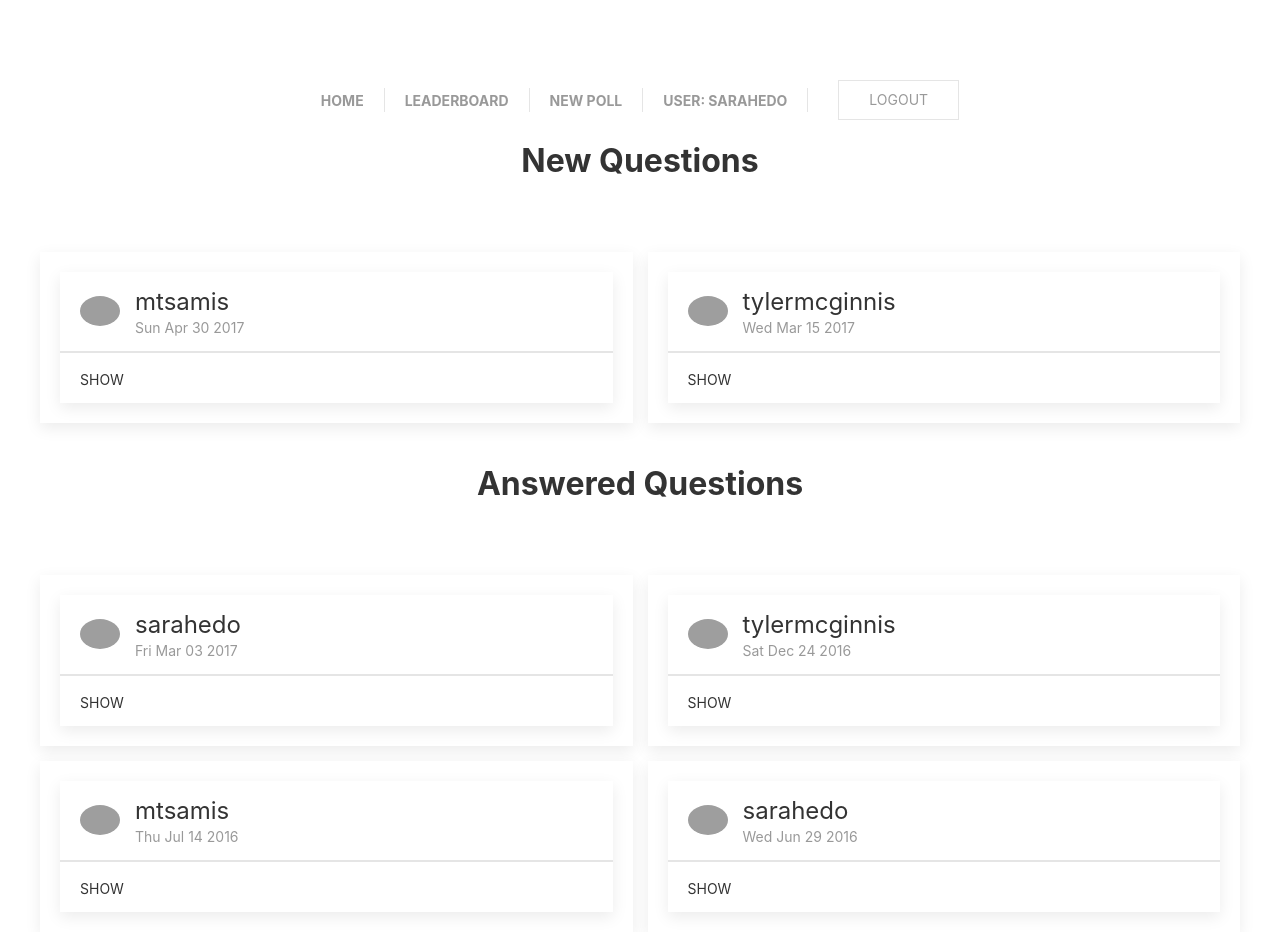
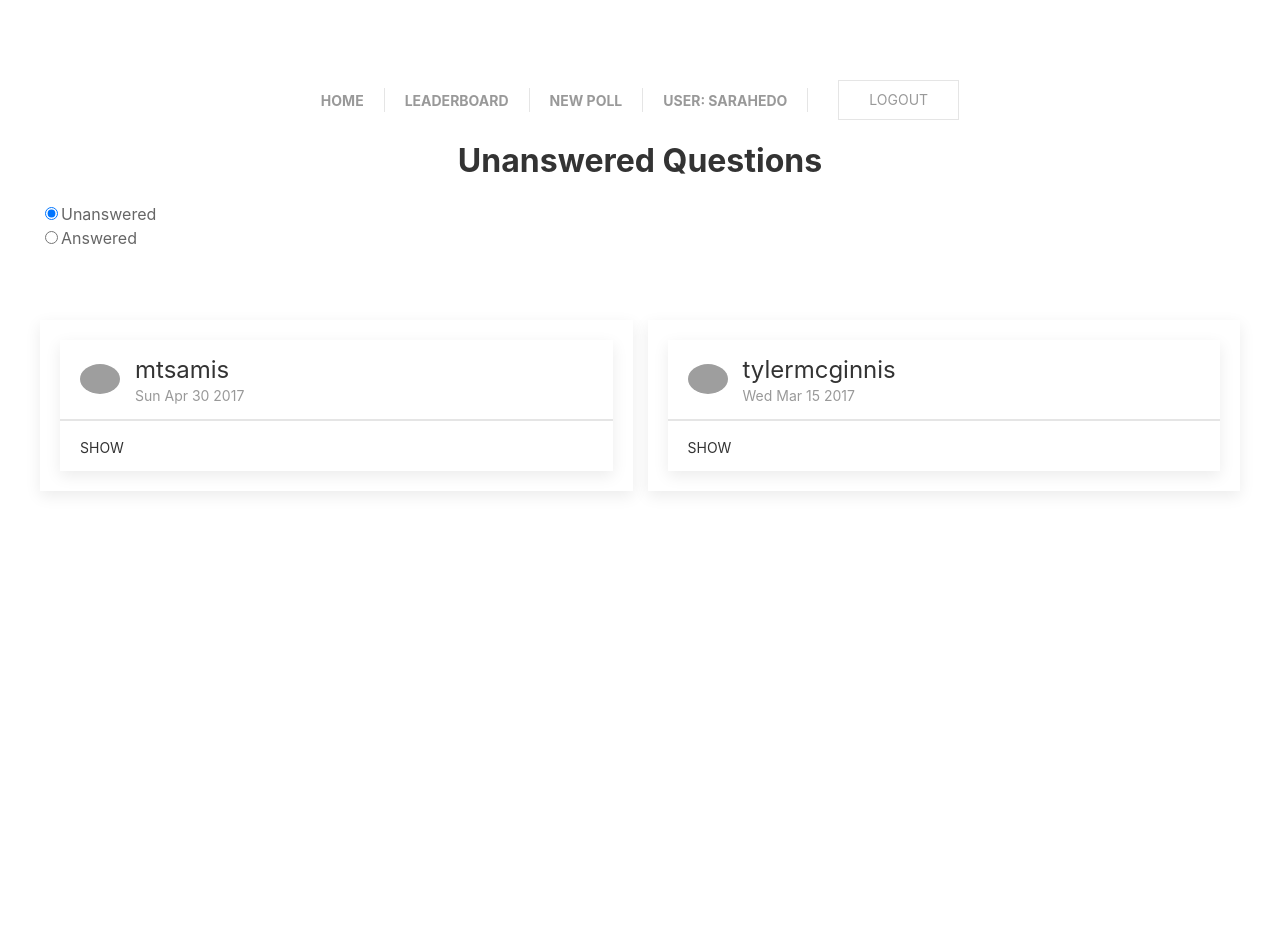
Before and after one commit to lqtoan20/pools-web-app, a React (Create React App) app: page /login in a window 1280 px wide. Both pictures are taken after a click on the button "LOGIN". After the commit the page ends 800 px from the top, so only its background shows below. Built offline with nearby package versions, Linux system fonts and the light colour scheme; grey boxes are pictures that could not be loaded.

Commit message:
add toggle for dashboard

```diff
--- a/src/components/Dashboard.js
+++ b/src/components/Dashboard.js
@@ -1,4 +1,4 @@
-import React from "react";
+import React, { useState } from "react";
 import { useSelector } from "react-redux";
 import Card from "./Card";
 
@@ -9,6 +9,8 @@ const Dashboard = () => {
   );
   const users = useSelector((state) => state.users);
 
+  const [isToggle, setIsToggle] = useState("unanswered");
+
   const unanswered = (question) =>
     !question.optionOne.votes.includes(authedUser.id) &&
     !question.optionTwo.votes.includes(authedUser.id);
@@ -17,40 +19,49 @@ const Dashboard = () => {
     question.optionOne.votes.includes(authedUser.id) ||
     question.optionTwo.votes.includes(authedUser.id);
 
+  const handleToggleChange = (event) => {
+    setIsToggle(event.target.value);
+  };
+
+  const filteredQuestions =
+    isToggle === "unanswered"
+      ? questions.filter(unanswered)
+      : questions.filter(answered);
+
   return (
     <div>
-      <h2
-        className="uk-h2 uk-text-bolder uk-text-center"
-        data-testid="new-question"
-      >
-        New Questions
+      <h2 className="uk-h2 uk-text-bolder uk-text-center">
+        {isToggle === "unanswered"
+          ? "Unanswered Questions"
+          : "Answered Questions"}
       </h2>
+      <div className="uk-margin-small-right">
+        <input
+          type="radio"
+          id="unanswered"
+          name="toggle"
+          value="unanswered"
+          checked={isToggle === "unanswered"}
+          onChange={handleToggleChange}
+        />
+        <label htmlFor="unanswered">Unanswered</label>
+      </div>
+      <div>
+        <input
+          type="radio"
+          id="answered"
+          name="toggle"
+          value="answered"
+          checked={isToggle === "answered"}
+          onChange={handleToggleChange}
+        />
+        <label htmlFor="answered">Answered</label>
+      </div>
       <ul
         className="uk-grid-small uk-child-width-1-2@s uk-margin-large-top"
         data-uk-grid
       >
-        {questions.filter(unanswered).map((question) => (
-          <li key={question.id}>
-            <div className="uk-card uk-card-default uk-card-small uk-card-hover">
-              <div className="uk-card-body">
-                <Card question={question} author={users[question.author]} />
-              </div>
-            </div>
-          </li>
-        ))}
-      </ul>
-
-      <h2
-        className="uk-h2 uk-text-bolder uk-text-center"
-        data-testid="answered-question"
-      >
-        Answered Questions
-      </h2>
-      <ul
-        className="uk-grid-small uk-child-width-1-2@s uk-margin-large-top"
-        data-uk-grid
-      >
-        {questions.filter(answered).map((question) => (
+        {filteredQuestions.map((question) => (
           <li key={question.id}>
             <div className="uk-card uk-card-default uk-card-small uk-card-hover">
               <div className="uk-card-body">
```
